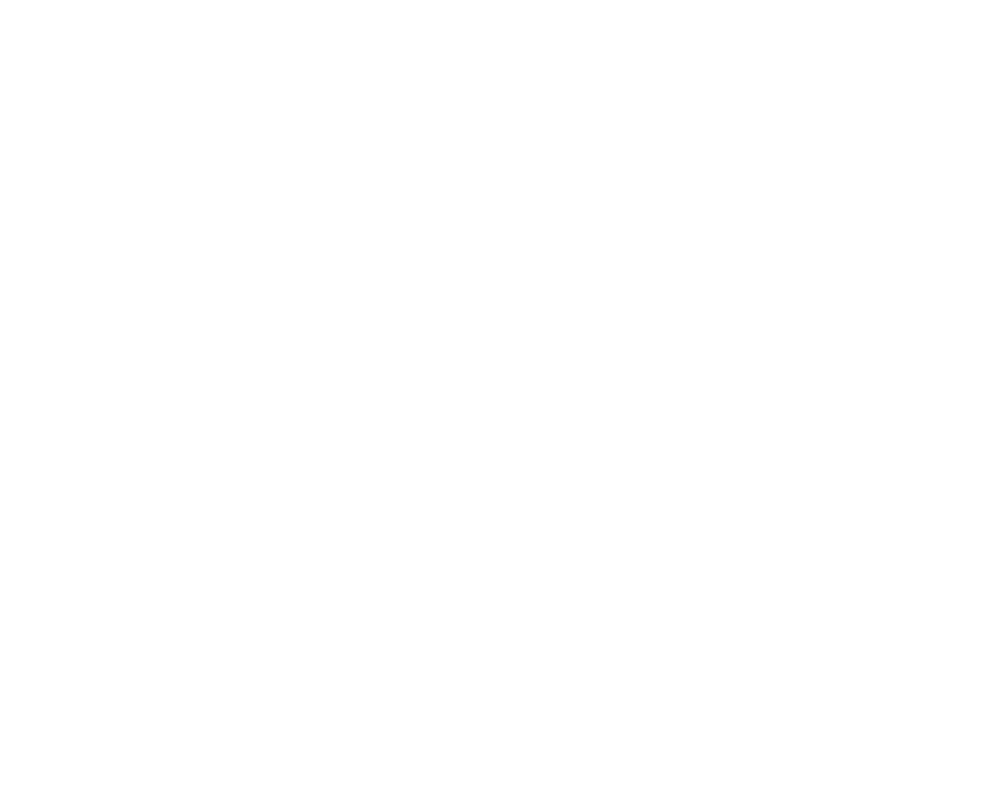
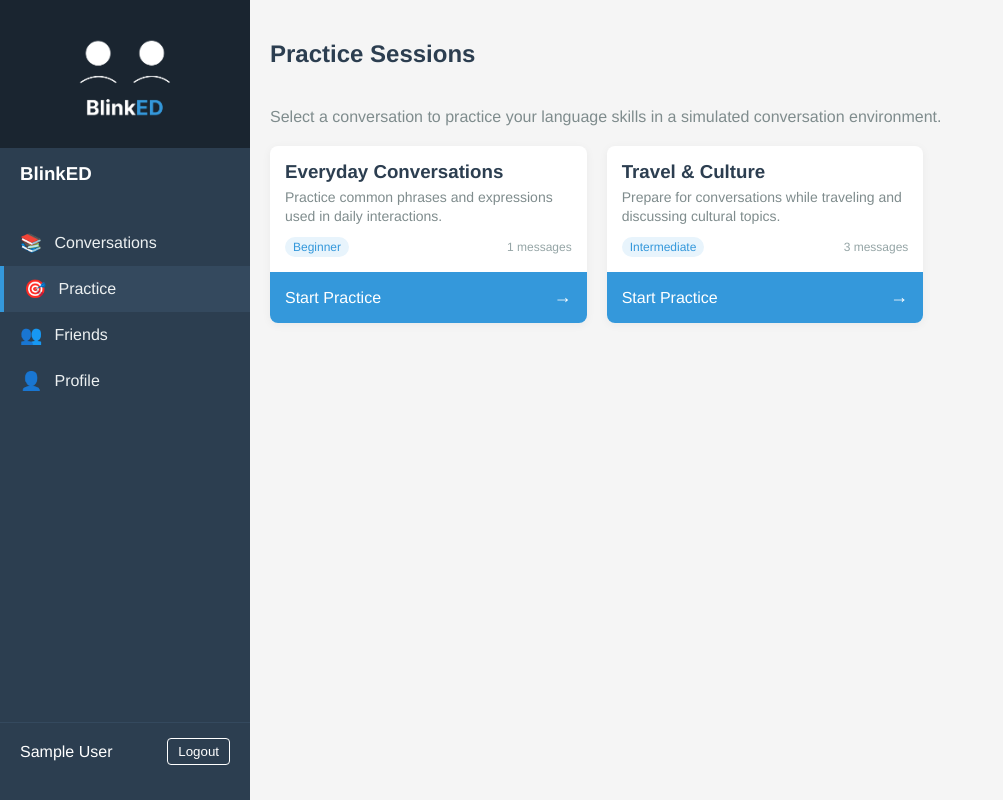
Before and after one commit to oliviapjy/english-learning-app, a Vue app: page /practice-list in a window 1280 px wide. Before the commit this address had no page. Shown: the whole page, without its empty margins (0-1003 px from the left). Built offline with nearby package versions, Linux system fonts and the light colour scheme; sample sign-in values are in the browser's storage.

Commit message:
practice list created

```diff
--- a/src/components/HomeScreen.vue
+++ b/src/components/HomeScreen.vue
@@ -46,11 +46,8 @@
             <p v-else class="no-messages">No messages yet</p>
           </div>
           <div class="conversation-actions">
-            <button @click="openConversation(conversation)" class="action-btn view-btn">
+            <button @click="openConversation(conversation)" class="action-btn view-btn full-width">
               View Conversation
-            </button>
-            <button @click="startPractice(conversation)" class="action-btn practice-btn">
-              Practice Mode
             </button>
           </div>
         </div>
@@ -114,14 +111,6 @@
       });
     };
 
-    const startPractice = (conversation) => {
-      conversationStore.setCurrentConversation(conversation);
-      router.push({
-        name: 'Practice',
-        params: { id: conversation.id }
-      });
-    };
-
     const startNewConversation = () => {
       router.push({ name: 'NewConversation' });
     };
@@ -137,7 +126,6 @@
       conversations,
       formatDate,
       openConversation,
-      startPractice,
       startNewConversation,
       logout
     };
@@ -310,21 +298,16 @@
   transition: background-color 0.2s;
 }
 
-.view-btn {
-  background-color: #f0f0f0;
-  color: #2c3e50;
+.full-width {
+  width: 100%;
 }
 
-.view-btn:hover {
-  background-color: #e0e0e0;
-}
-
-.practice-btn {
+.view-btn {
   background-color: #3498db;
   color: white;
 }
 
-.practice-btn:hover {
+.view-btn:hover {
   background-color: #2980b9;
 }
 </style>
--- /dev/null
+++ b/src/components/PracticeListScreen.vue
@@ -0,0 +1,262 @@
+<!-- src/components/PracticeListScreen.vue -->
+<template>
+    <div class="app-container">
+      <!-- Sidebar Component -->
+      <TheSidebar :user="user" @logout="logout" />
+
+      <div class="content-area">
+        <div class="header">
+          <h2>Practice Sessions</h2>
+        </div>
+
+        <div v-if="loading" class="loading-indicator">
+          Loading conversations...
+        </div>
+
+        <div v-else-if="conversations.length === 0" class="empty-state">
+          <div class="empty-message">
+            <p>You don't have any conversations to practice with yet.</p>
+            <button @click="navigateToHome" class="start-btn">
+              Create your first conversation
+            </button>
+          </div>
+        </div>
+
+        <div v-else class="practice-section">
+          <p class="section-description">
+            Select a conversation to practice your language skills in a simulated conversation environment.
+          </p>
+
+          <div class="conversations-list">
+            <div
+              v-for="conversation in conversations"
+              :key="conversation.id"
+              class="conversation-card"
+              @click="startPractice(conversation)"
+            >
+              <div class="conversation-info">
+                <h3>{{ conversation.topic.title }}</h3>
+                <p class="description">{{ conversation.topic.description }}</p>
+                <div class="conversation-meta">
+                  <span class="level-badge">{{ conversation.topic.level }}</span>
+                  <span class="message-count">{{ conversation.messages.length }} messages</span>
+                </div>
+              </div>
+              <div class="action-indicator">
+                <span class="action-text">Start Practice</span>
+                <span class="arrow">→</span>
+              </div>
+            </div>
+          </div>
+        </div>
+      </div>
+    </div>
+  </template>
+
+  <script>
+  import { ref, onMounted } from 'vue';
+  import { useRouter } from 'vue-router';
+  import { useAuthStore } from '../stores/auth';
+  import { useConversationStore } from '../stores/conversation';
+  import TheSidebar from './layout/TheSidebar.vue';
+
+  export default {
+    name: 'PracticeListScreen',
+    components: {
+      TheSidebar
+    },
+    setup() {
+      const router = useRouter();
+      const authStore = useAuthStore();
+      const conversationStore = useConversationStore();
+      const user = ref({ name: 'User' });
+      const loading = ref(true);
+      const conversations = ref([]);
+
+      onMounted(async () => {
+        if (!authStore.isLoggedIn) {
+          router.push('/login');
+          return;
+        }
+
+        user.value = authStore.user;
+        try {
+          await conversationStore.fetchConversations();
+          conversations.value = conversationStore.conversations;
+        } catch (error) {
+          console.error('Failed to load conversations:', error);
+        } finally {
+          loading.value = false;
+        }
+      });
+
+      const startPractice = (conversation) => {
+        conversationStore.setCurrentConversation(conversation);
+        router.push({
+          name: 'Practice',
+          params: { id: conversation.id }
+        });
+      };
+
+      const navigateToHome = () => {
+        router.push('/home');
+      };
+
+      const logout = () => {
+        authStore.logout();
+        router.push('/login');
+      };
+
+      return {
+        user,
+        loading,
+        conversations,
+        startPractice,
+        navigateToHome,
+        logout
+      };
+    }
+  }
+  </script>
+
+  <style scoped>
+  .app-container {
+    display: flex;
+    height: 100vh;
+    overflow: hidden;
+  }
+
+  .content-area {
+    flex-grow: 1;
+    padding: 20px;
+    background-color: #f5f5f5;
+    overflow-y: auto;
+  }
+
+  .header {
+    display: flex;
+    justify-content: space-between;
+    align-items: center;
+    margin-bottom: 20px;
+  }
+
+  .section-description {
+    margin-bottom: 20px;
+    color: #7f8c8d;
+    font-size: 16px;
+    max-width: 800px;
+  }
+
+  .loading-indicator {
+    text-align: center;
+    padding: 40px;
+    color: #7f8c8d;
+  }
+
+  .empty-state {
+    display: flex;
+    justify-content: center;
+    align-items: center;
+    height: 60vh;
+  }
+
+  .empty-message {
+    text-align: center;
+    background-color: white;
+    padding: 30px;
+    border-radius: 8px;
+    box-shadow: 0 2px 10px rgba(0,0,0,0.05);
+  }
+
+  .start-btn {
+    background-color: #3498db;
+    color: white;
+    border: none;
+    border-radius: 4px;
+    padding: 10px 20px;
+    margin-top: 15px;
+    cursor: pointer;
+    font-weight: 500;
+  }
+
+  .conversations-list {
+    display: grid;
+    grid-template-columns: repeat(auto-fill, minmax(300px, 1fr));
+    gap: 20px;
+  }
+
+  .conversation-card {
+    background-color: white;
+    border-radius: 8px;
+    box-shadow: 0 2px 10px rgba(0,0,0,0.05);
+    overflow: hidden;
+    transition: transform 0.2s, box-shadow 0.2s;
+    cursor: pointer;
+    display: flex;
+    flex-direction: column;
+  }
+
+  .conversation-card:hover {
+    transform: translateY(-5px);
+    box-shadow: 0 5px 15px rgba(0,0,0,0.1);
+  }
+
+  .conversation-info {
+    padding: 15px;
+    flex-grow: 1;
+  }
+
+  .conversation-info h3 {
+    margin: 0 0 5px;
+    color: #2c3e50;
+  }
+
+  .description {
+    margin: 0 0 10px;
+    color: #7f8c8d;
+    font-size: 14px;
+    line-height: 1.4;
+    overflow: hidden;
+    display: -webkit-box;
+    -webkit-box-orient: vertical;
+    -webkit-line-clamp: 2;
+  }
+
+  .conversation-meta {
+    display: flex;
+    justify-content: space-between;
+    align-items: center;
+    margin-top: 10px;
+  }
+
+  .level-badge {
+    background-color: #e8f4fc;
+    color: #3498db;
+    padding: 3px 8px;
+    border-radius: 20px;
+    font-size: 12px;
+    font-weight: 500;
+  }
+
+  .message-count {
+    color: #95a5a6;
+    font-size: 12px;
+  }
+
+  .action-indicator {
+    padding: 15px;
+    background-color: #3498db;
+    color: white;
+    display: flex;
+    justify-content: space-between;
+    align-items: center;
+  }
+
+  .action-text {
+    font-weight: 500;
+  }
+
+  .arrow {
+    font-size: 18px;
+  }
+  </style>
--- a/src/components/layout/TheSidebar.vue
+++ b/src/components/layout/TheSidebar.vue
@@ -9,6 +9,10 @@
       <router-link to="/home" class="nav-item" :class="{ active: currentRoute === '/home' }">
         <span class="nav-icon">📚</span>
         <span>Conversations</span>
+      </router-link>
+      <router-link to="/practice-list" class="nav-item" :class="{ active: currentRoute === '/practice-list' }">
+        <span class="nav-icon">🎯</span>
+        <span>Practice</span>
       </router-link>
       <router-link to="/friends" class="nav-item" :class="{ active: currentRoute === '/friends' }">
         <span class="nav-icon">👥</span>
--- a/src/router/index.js
+++ b/src/router/index.js
@@ -8,6 +8,7 @@
 import NewConversation from '../components/NewConversation.vue';
 import Conversation from '../components/Conversation.vue';
 import PracticeScreen from '../components/PracticeScreen.vue';
+import PracticeListScreen from '../components/PracticeListScreen.vue';
 import ProfileScreen from '../components/ProfileScreen.vue';
 import FriendsScreen from '../components/FriendsScreen.vue';
 
@@ -38,6 +39,12 @@
     name: 'Conversation',
     component: Conversation,
     props: true,
+    meta: { requiresAuth: true }
+  },
+  {
+    path: '/practice-list',
+    name: 'PracticeList',
+    component: PracticeListScreen,
     meta: { requiresAuth: true }
   },
   {
```
Lines whose indentation alone changed are shown as unchanged.
